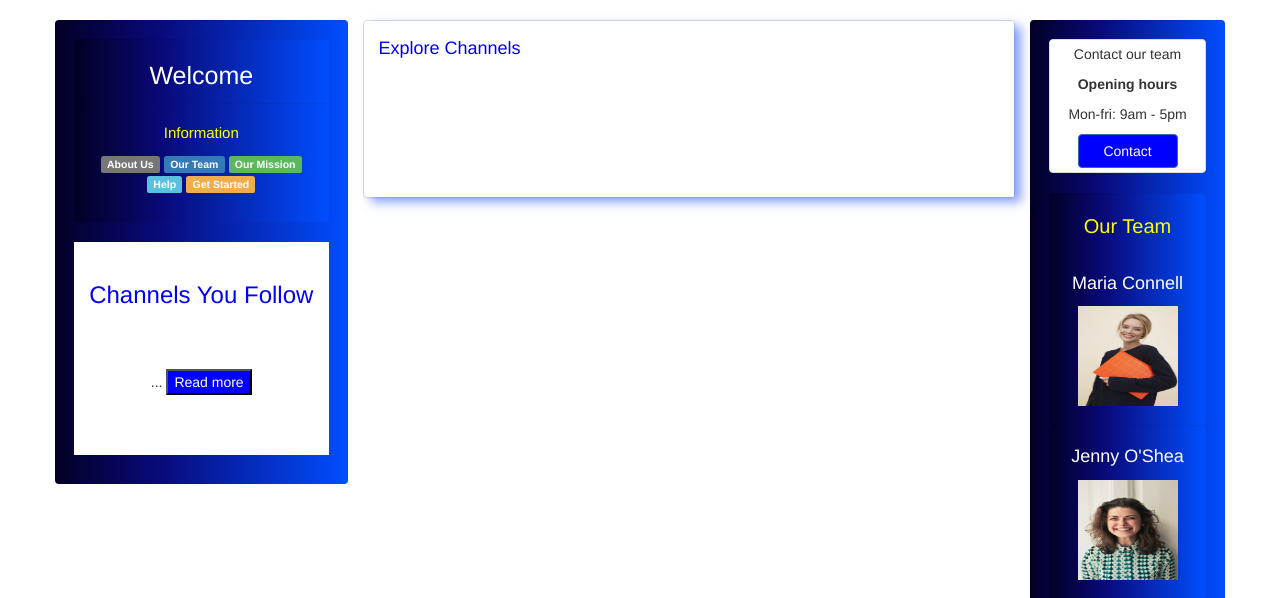
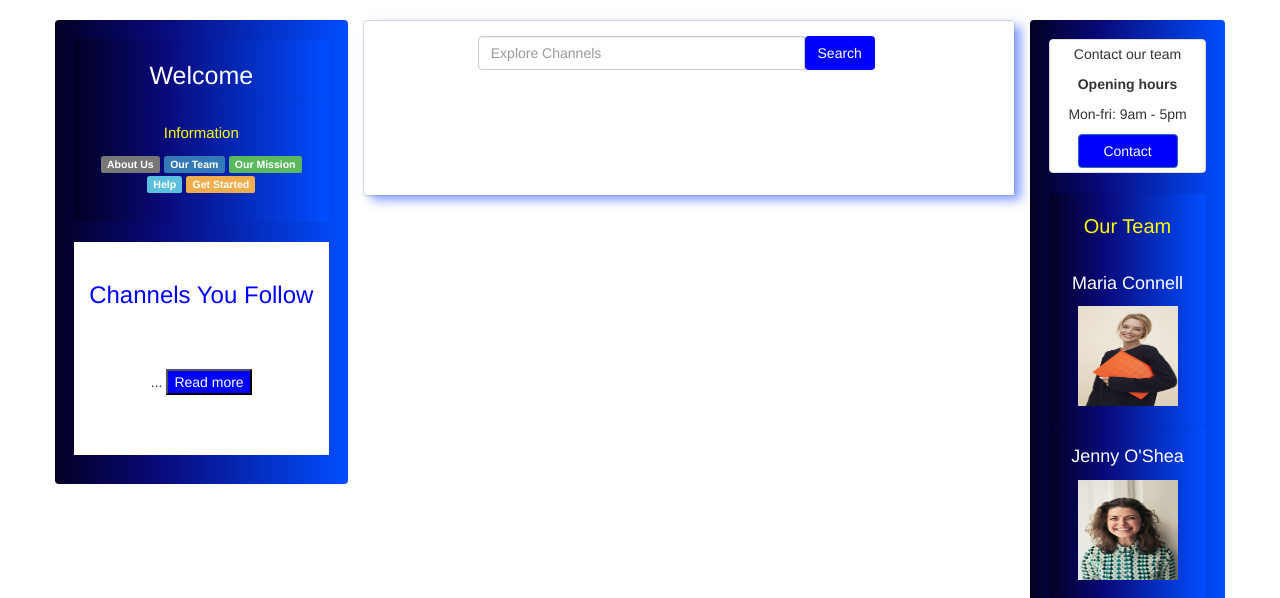
Before and after one commit to anthony-keogh/messaging_app, a Flask app: page /messages in a window 1280 px wide. Shown: the part 150-748 px from the top of the page. Run offline with Flask 2, Linux system fonts and the light colour scheme; data that the repository does not hold is empty; some libraries are stand-ins or nearby versions.

Commit message:
css changes to button search

```diff
--- a/templates/messages.html
+++ b/templates/messages.html
@@ -109,7 +109,13 @@ div.ex1 {
 -webkit-box-shadow: 7px 5px 10px 0px rgba(91,126,253,0.75);
 -moz-box-shadow: 7px 5px 10px 0px rgba(91,126,253,0.75);">
 
-<p style="color:blue; font-size:18px;">Explore Channels</p>
+<div class="input-group" style="display : flex;
+  align-items : center;
+  justify-content: center; width:80%;">
+  <input style="margin-left:20%;" type="search" class="form-control rounded" placeholder="Explore Channels" aria-label="Search"
+    aria-describedby="search-addon" />
+  <button  type="button" class="btn btn-outline-primary" style="background-color:blue; color:white;">Search</button>
+</div>
 <div class="ex1" style="display : flex;
   align-items : center;
   justify-content: center; "><div style="  margin-left:410px; background-color:white;"></div>
```
